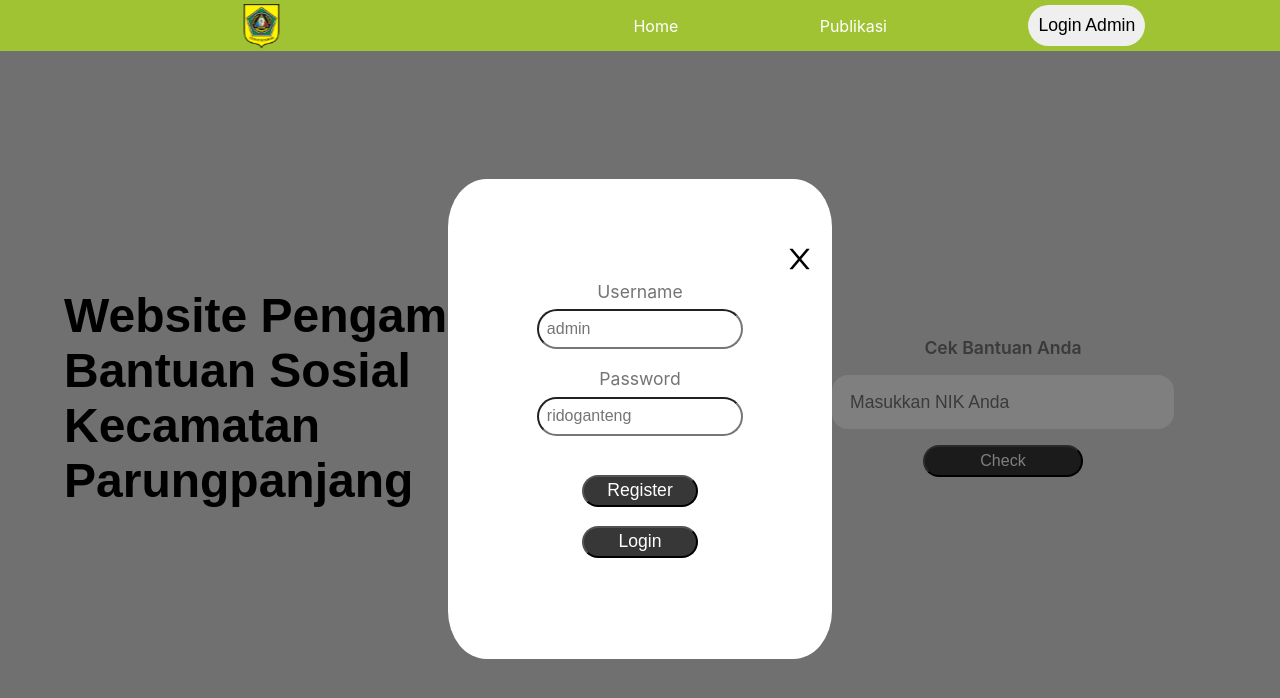
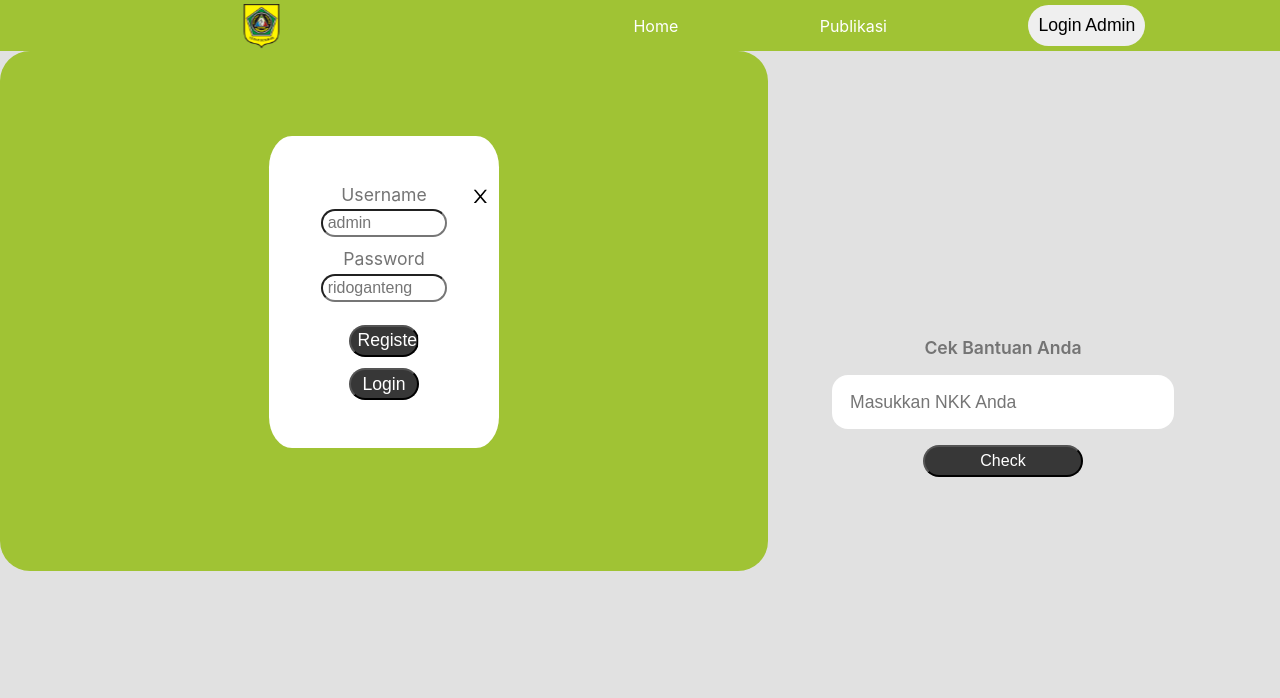
Before and after one commit to rif42/Fullstack_Bansos_APP, a React (Vite) app in the folder client/: page / in a window 1280 px wide. Both pictures are taken after a click on the button "Login Admin". Shown: the top 698 px of the page. Built offline with nearby package versions, Linux system fonts and the light colour scheme.

Commit message:
fix loginpage css

```diff
--- a/client/src/components/AdminDashboard.css
+++ b/client/src/components/AdminDashboard.css
@@ -100,6 +100,7 @@
     align-items: center;
     justify-content: space-evenly;
     color: white;
+    cursor: pointer;
 }
 
 .hr{
--- a/client/src/components/AdminDashboard.jsx
+++ b/client/src/components/AdminDashboard.jsx
@@ -63,7 +63,11 @@ function AdminDashboard() {
                             <line x1='50' y1='0' x2='90' y2='0' stroke='#5D5D5D' strokeWidth={1} />
                             <line x1='50' y1='0' x2='10' y2='0' stroke='#5D5D5D' strokeWidth={1} />
                         </svg>
-                        <div className='logout_items'>
+                        <div
+                            className='logout_items'
+                            onClick={() => {
+                                navigate("/");
+                            }}>
                             <AiOutlineImport className='admin_pic' />
                             <p className='sidebar_items_text'>Logout</p>
                         </div>
--- a/client/src/components/DataWarga.jsx
+++ b/client/src/components/DataWarga.jsx
@@ -86,7 +86,11 @@ function DataWarga() {
                             <line x1='50' y1='0' x2='90' y2='0' stroke='#5D5D5D' strokeWidth={1} />
                             <line x1='50' y1='0' x2='10' y2='0' stroke='#5D5D5D' strokeWidth={1} />
                         </svg>
-                        <div className='logout_items'>
+                        <div
+                            className='logout_items'
+                            onClick={() => {
+                                navigate("/");
+                            }}>
                             <AiOutlineImport className='admin_pic' />
                             <p className='sidebar_items_text'>Logout</p>
                         </div>
--- a/client/src/components/DetailBansos.jsx
+++ b/client/src/components/DetailBansos.jsx
@@ -81,7 +81,11 @@ function DetailBansos() {
                             <line x1='50' y1='0' x2='90' y2='0' stroke='#5D5D5D' strokeWidth={1} />
                             <line x1='50' y1='0' x2='10' y2='0' stroke='#5D5D5D' strokeWidth={1} />
                         </svg>
-                        <div className='logout_items'>
+                        <div
+                            className='logout_items'
+                            onClick={() => {
+                                navigate("/");
+                            }}>
                             <AiOutlineImport className='admin_pic' />
                             <p className='sidebar_items_text'>Logout</p>
                         </div>
--- a/client/src/components/LoginPage.css
+++ b/client/src/components/LoginPage.css
@@ -1,12 +1,66 @@
-.navbar{
-    display : flex;
-    flex-direction : row;
+.nkkcheck{
+    margin-top: 20%;
+}
+
+.title  {
+    display: flex;
+    flex-direction: row;
+    width: 100%;
+    margin-top: 16%;
+}
+
+.title_h1  {
+    display: flex;
+    flex-direction: column;
+    width: 45%;
+    margin-left: 5%;
+    justify-content: center;
+    align-items: center;
+    font-size: 3rem;
+    font-weight: 1200;
+    font-style: bold;
+    font-family: Sans-Serif;
+}
+
+.title_check  {
+    display: flex;
+    flex-direction: column;
+    justify-content: center;
+    align-items: center;
+    margin-left: 15%;
+    font-size: 1.1rem;
+    font-weight: 600;
+    color: #747474;
+}
+
+.title_check_input  {
+    width: 20rem;
+    height: 3rem;
+    padding-left: 1rem;
+    border-radius: 1rem;
+    font-size: 1.1rem;
+    border-color: transparent;
+    margin-bottom: 1rem;
+}
+
+.title_check_button  {
+    width: 10rem;
+    background-color: #373737;
+    color: white;
+    height: 2rem;
+    border-radius: 5rem;
+    font-size: 1rem;
+}
+
+.navbar  {
+    display: flex;
+    flex-direction: row;
     text-decoration: none;
     height: 4vw;
     width: 100%;
-};
+}
 
-.navbar_ul {
+.nav_ul  {
     display: flex;
     flex-direction: row;
     width: 100%;
@@ -20,11 +74,81 @@
     align-items: center;
     color: white;
     padding-right: 5%;
-};
+}
 
-.logo_bogor {
-    display: "flex";
-    width: "80%";
-    background-color: "#A0C334";
-    height: "4vw";
-};
+.logo_bogor  {
+    display: flex;
+    width: 80%;
+    background-color: #A0C334;
+    height: 4vw;
+}
+
+.login_button  {
+    display: flex;
+    justify-content: center;
+    align-items: center;
+    font-size: 1.1rem;
+    padding: 0.5rem;
+    border-radius: 5rem;
+    border-color: transparent;
+    cursor: pointer;
+}
+
+.modal  {
+    display: flex;
+    justify-content: center;
+    align-items: center;
+    position: absolute;
+    width: 100%;
+    height: 100%;
+    background-color: rgba(0,0,0,0.5);
+}
+
+.modalbox  {
+    display: flex;
+    flex-direction: column;
+    justify-content: center;
+    align-items: center;
+    position: absolute;
+    margin-bottom: 5%;
+    width: 30%;
+    height: 60%;
+    border-radius: 10%;
+    background-color: white;
+}
+
+.loginlabel  {
+    color: #747474;
+    font-size: 1.1rem;
+}
+
+.loginbox  {
+    font-size: 1rem;
+    width: 50%;
+    height: 7%;
+    border-radius: 5rem;
+    padding-left: 2%;
+    margin-bottom: 5%;
+    margin-top: 2%;
+}
+
+.loginbutton  {
+    font-size: 1.1rem;
+    width: 30%;
+    background-color: #373737;
+    color: white;
+    height: 2rem;
+    border-radius: 5rem;
+    margin-top: 5%;
+    cursor: pointer;
+}
+
+.closebutton  {
+    position: absolute;
+    z-index: 50;
+    margin-bottom: 30%;
+    margin-left: 25%;
+    width: 4%;
+    height: 4%;
+    cursor: pointer;
+}
--- a/client/src/components/LoginPage.jsx
+++ b/client/src/components/LoginPage.jsx
@@ -16,6 +16,8 @@ function LoginPage() {
     const [user, setUser] = useState("");
     const [pass, setPass] = useState("");
     const [loginmodal, setLoginModal] = useState(false);
+    const [checkstate, setCheckState] = useState(false);
+    const [nkk, setNKK] = useState(null);
 
     const validate = () => {
         if (user === "" || pass === "") {
@@ -47,6 +49,11 @@ function LoginPage() {
         }
     };
 
+    const checkBantuan = () => {
+        setCheckState(true);
+        // console.log(nkk);
+    };
+
     const loginAccount = () => {
         if (!validate()) return;
         // console.log(user, "USER REF");
@@ -73,176 +80,26 @@ function LoginPage() {
         e.preventDefault();
     }
 
-    const title = {
-        display: "flex",
-        flexDirection: "row",
-        width: "100%",
-        marginTop: "16%",
-    };
-
-    const title_h1 = {
-        display: "flex",
-        flexDirection: "column",
-        width: "45%",
-        marginLeft: "5%",
-        justifyContent: "center",
-        alignItems: "center",
-        fontSize: "3rem",
-        fontWeight: "1200",
-        fontStyle: "bold",
-        fontFamily: "Sans-Serif",
-    };
-
-    const title_check = {
-        display: "flex",
-        flexDirection: "column",
-        justifyContent: "center",
-        alignItems: "center",
-        marginLeft: "15%",
-        fontSize: "1.1rem",
-        fontWeight: "600",
-        color: "#747474",
-    };
-
-    const title_check_input = {
-        width: "20rem",
-        height: "3rem",
-        paddingLeft: "1rem",
-        borderRadius: "1rem",
-        fontSize: "1.1rem",
-        borderColor: "transparent",
-        marginBottom: "1rem",
-    };
-
-    const title_check_button = {
-        width: "10rem",
-        backgroundColor: "#373737",
-        color: "white",
-        height: "2rem",
-        borderRadius: "5rem",
-        fontSize: "1rem",
-    };
-
-    const navbar = {
-        display: "flex",
-        flexDirection: "row",
-        textDecoration: "none",
-        height: "4vw",
-    };
-
-    const nav_ul = {
-        display: "flex",
-        flexDirection: "row",
-        width: "100%",
-        height: "100%",
-        backgroundColor: "#A0C334",
-        margin: "0",
-        justifyContent: "space-around",
-        flexGrow: "1",
-        textDecoration: "none",
-        listStyleType: "none",
-        alignItems: "center",
-        color: "white",
-        paddingRight: "5%",
-    };
-
-    const logo_bogor = {
-        display: "flex",
-        width: "80%",
-        backgroundColor: "#A0C334",
-        height: "4vw",
-    };
-
-    const login_button = {
-        display: "flex",
-        justifyContent: "center",
-        alignItems: "center",
-        fontSize: "1.1rem",
-        padding: "0.5rem",
-        borderRadius: "5rem",
-        borderColor: "transparent",
-        cursor: "pointer",
-    };
-
-    const modal = {
-        display: "flex",
-        justifyContent: "center",
-        alignItems: "center",
-        position: "absolute",
-        width: "100%",
-        height: "100%",
-        backgroundColor: "rgba(0,0,0,0.5)",
-    };
-
-    const modalbox = {
-        display: "flex",
-        flexDirection: "column",
-        justifyContent: "center",
-        alignItems: "center",
-        position: "absolute",
-        marginBottom: "5%",
-        width: "30%",
-        height: "60%",
-        borderRadius: "10%",
-        backgroundColor: "white",
-    };
-
-    const loginlabel = {
-        color: "#747474",
-        fontSize: "1.1rem",
-    };
-
-    const loginbox = {
-        fontSize: "1rem",
-        width: "50%",
-        height: "7%",
-        borderRadius: "5rem",
-        paddingLeft: "2%",
-        marginBottom: "5%",
-        marginTop: "2%",
-    };
-
-    const loginbutton = {
-        fontSize: "1.1rem",
-        width: "30%",
-        backgroundColor: "#373737",
-        color: "white",
-        height: "2rem",
-        borderRadius: "5rem",
-        marginTop: "5%",
-        cursor: "pointer",
-    };
-
-    const closebutton = {
-        position: "absolute",
-        zIndex: 50,
-        marginBottom: "30%",
-        marginLeft: "25%",
-        width: "4%",
-        height: "4%",
-        cursor: "pointer",
-    };
-
     return (
         <>
-            <nav style={navbar}>
-                <img src={LogoBogor} alt='Logo Kabupaten Bogor' style={logo_bogor} />
-                <ul style={nav_ul}>
+            <div className='navbar'>
+                <img src={LogoBogor} alt='Logo Kabupaten Bogor' className='logo_bogor' />
+                <ul className='nav_ul'>
                     <li>Home</li>
                     <li>Publikasi</li>
                     <li>
-                        <button onClick={() => setLoginModal(!loginmodal)} style={login_button}>
+                        <button onClick={() => setLoginModal(!loginmodal)} className='login_button'>
                             Login Admin
                         </button>
                     </li>
                 </ul>
-            </nav>
+            </div>
             <ToastContainer />
             {loginmodal ? (
-                <div style={modal}>
-                    <AiOutlineClose style={closebutton} onClick={() => setLoginModal(false)} />
-                    <form id='loginform' style={modalbox} onSubmit={handleSubmit}>
-                        <label htmlFor='user' style={loginlabel}>
+                <div className='modal'>
+                    <AiOutlineClose className='closebutton' onClick={() => setLoginModal(false)} />
+                    <form id='loginform' className='modalbox' onSubmit={handleSubmit}>
+                        <label htmlFor='user' className='loginlabel'>
                             Username
                         </label>
                         <input
@@ -251,10 +108,10 @@ function LoginPage() {
                             onChange={(e) => {
                                 setUser(e.target.value);
                             }}
-                            style={loginbox}
+                            className='loginbox'
                             placeholder='admin'
                         />
-                        <label htmlFor='pass' style={loginlabel}>
+                        <label htmlFor='pass' className='loginlabel'>
                             Password
                         </label>
                         <input
@@ -263,27 +120,39 @@ function LoginPage() {
                             onChange={(e) => {
                                 setPass(e.target.value);
                             }}
-                            style={loginbox}
+                            className='loginbox'
                             placeholder='ridoganteng'
                         />
-                        <button type='submit' onClick={registerAccount} style={loginbutton}>
+                        <button type='submit' onClick={registerAccount} className='loginbutton'>
                             Register
                         </button>
 
-                        <button type='submit' onClick={loginAccount} style={loginbutton}>
+                        <button type='submit' onClick={loginAccount} className='loginbutton'>
                             Login
                         </button>
                     </form>
                 </div>
             ) : null}
 
-            <div style={title}>
-                <h1 style={title_h1}>Website Pengambilan Bantuan Sosial Kecamatan Parungpanjang</h1>
-                <div style={title_check}>
-                    <p>Cek Bantuan Anda</p>
-                    <input type='text' placeholder='Masukkan NIK Anda' style={title_check_input} />
-                    <button style={title_check_button}>Check</button>
-                </div>
+            <div className='title'>
+                <h1 className='title_h1'>Website Pengambilan Bantuan Sosial Kecamatan Parungpanjang</h1>
+
+                {!checkstate && (
+                    <div className='title_check'>
+                        <p>Cek Bantuan Anda</p>
+                        <input
+                            onChange={(e) => setNKK(e.target.value)}
+                            type='text'
+                            placeholder='Masukkan NKK Anda'
+                            className='title_check_input'
+                        />
+                        <button onClick={() => checkBantuan()} className='title_check_button'>
+                            Check
+                        </button>
+                    </div>
+                )}
+
+                {checkstate && <div className='nkkcheck'>LMAOOO</div>}
             </div>
         </>
     );
```
